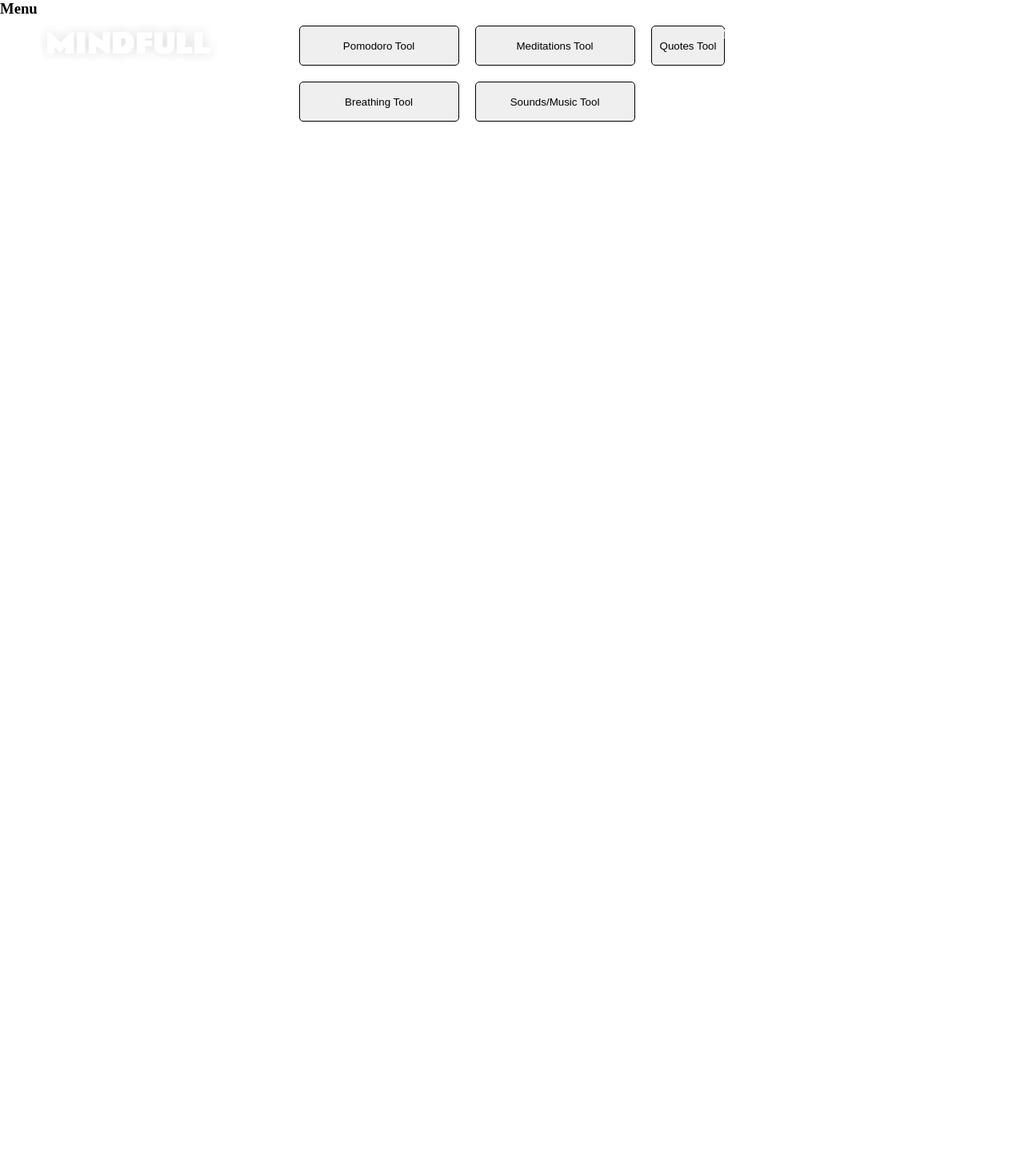
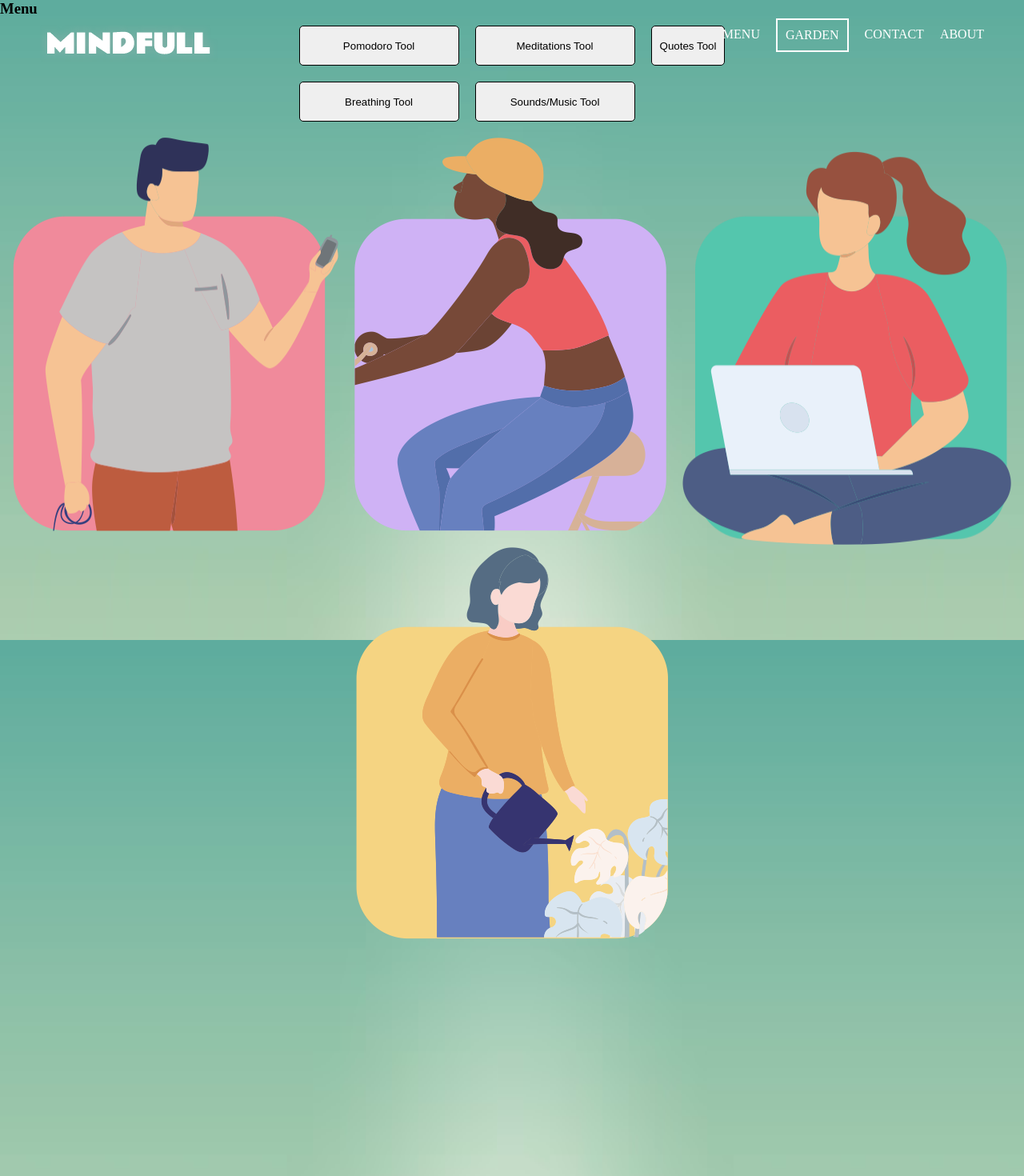
Before and after one commit to ateki/MindfullnessApp, a React (Create React App) app: page /menu in a window 1280 px wide. Shown: the top 1470 px of the page at 80% size. Before the commit the page ends 800 px from the top, so only its background shows below. Built offline with nearby package versions, Linux system fonts and the light colour scheme; a web font is replaced by a local one.

Commit message:
Fixed Menu & Conflicts

```diff
--- a/src/pages/Menu.js
+++ b/src/pages/Menu.js
@@ -1,4 +1,10 @@
 import { useNavigate } from "react-router-dom";
+import BreathingBubble from "../components/BreathingBubble";
+import "../styles/menu.css";
+import PomodoraIcon from "../assets/PomodoraIcon.png";
+import BreathIcon from "../assets/BreathIcon.png";
+import MeditationIcon from "../assets/MeditationIcon.png";
+import QuoteIcon from "../assets/QuoteIcon.png";
 
 
 const styles = {
@@ -34,7 +40,7 @@ const styles = {
 
 //import BreathingBubble from '../components/BreathingBubbleAttempt1';
 //import BreathingBubble from '../components/BreathingBubbleAttempt2';
-import BreathingBubble from '../components/BreathingBubble';
+
 
 
 
@@ -45,7 +51,7 @@ function Menu(){
 
 
     return (
-        <>
+      <div className="menuBackground">
 
             <h3>Menu</h3>
 
@@ -59,7 +65,21 @@ function Menu(){
 
             </div>
 
-        </>
+
+            <div className="menuIconsContainer">
+      <img className="menuIcon1" src={PomodoraIcon} onClick={() => navigate(`/Pomodoro`)}></img>
+      <img className="menuIcon2" src={BreathIcon} onClick={() => navigate(`/Breathing`)}></img>
+      <img className="menuIcon3" src={MeditationIcon} onClick={() => navigate(`/Meditations`)}></img>
+      <img className="menuIcon4" src={QuoteIcon} onClick={() => navigate(`/Quotes`)}></img>
+      </div>
+
+
+      <div className="menu_options_container" style={styles.container}>
+
+      </div>
+
+    </div>
+
     )
 }
 
```
